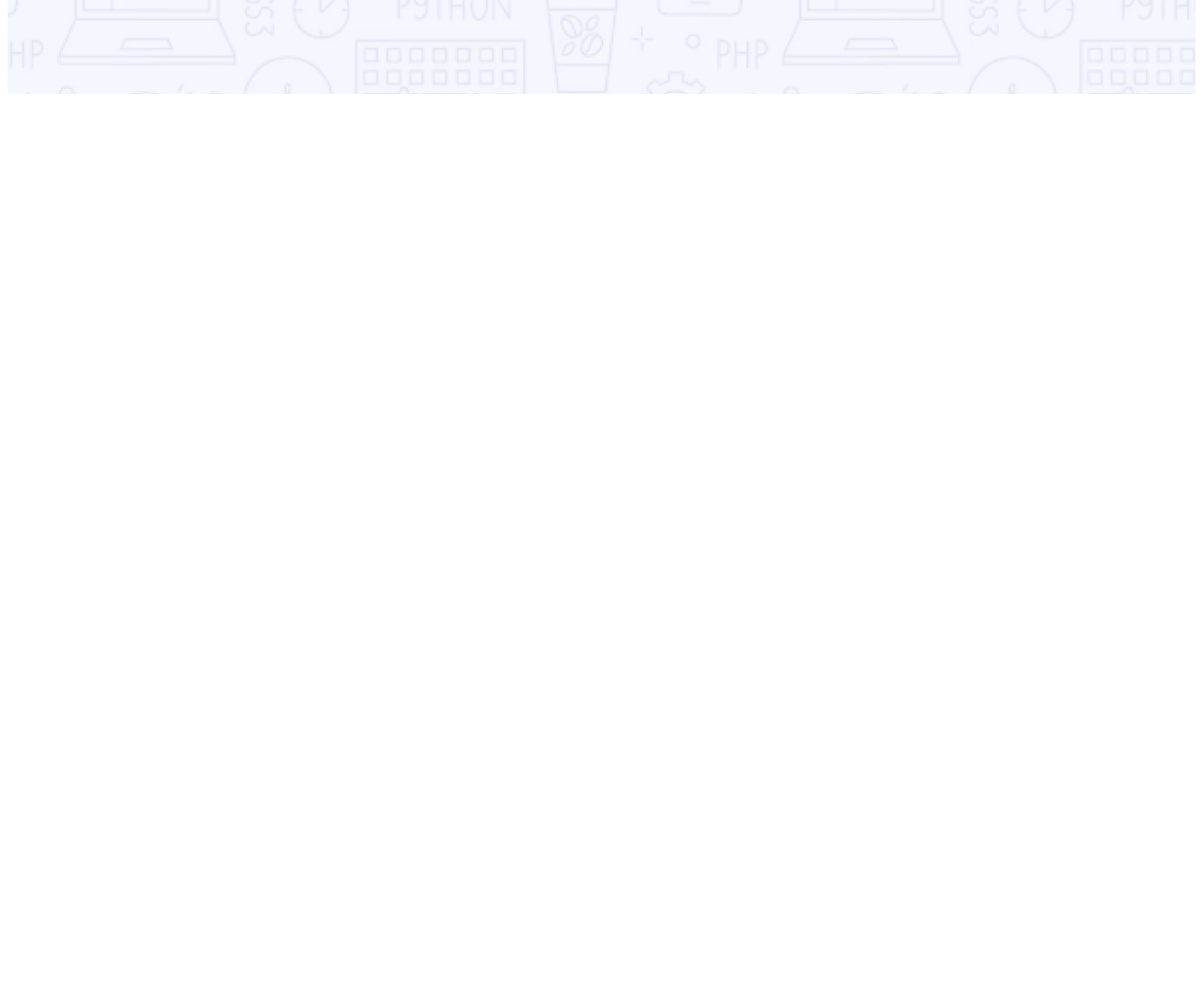
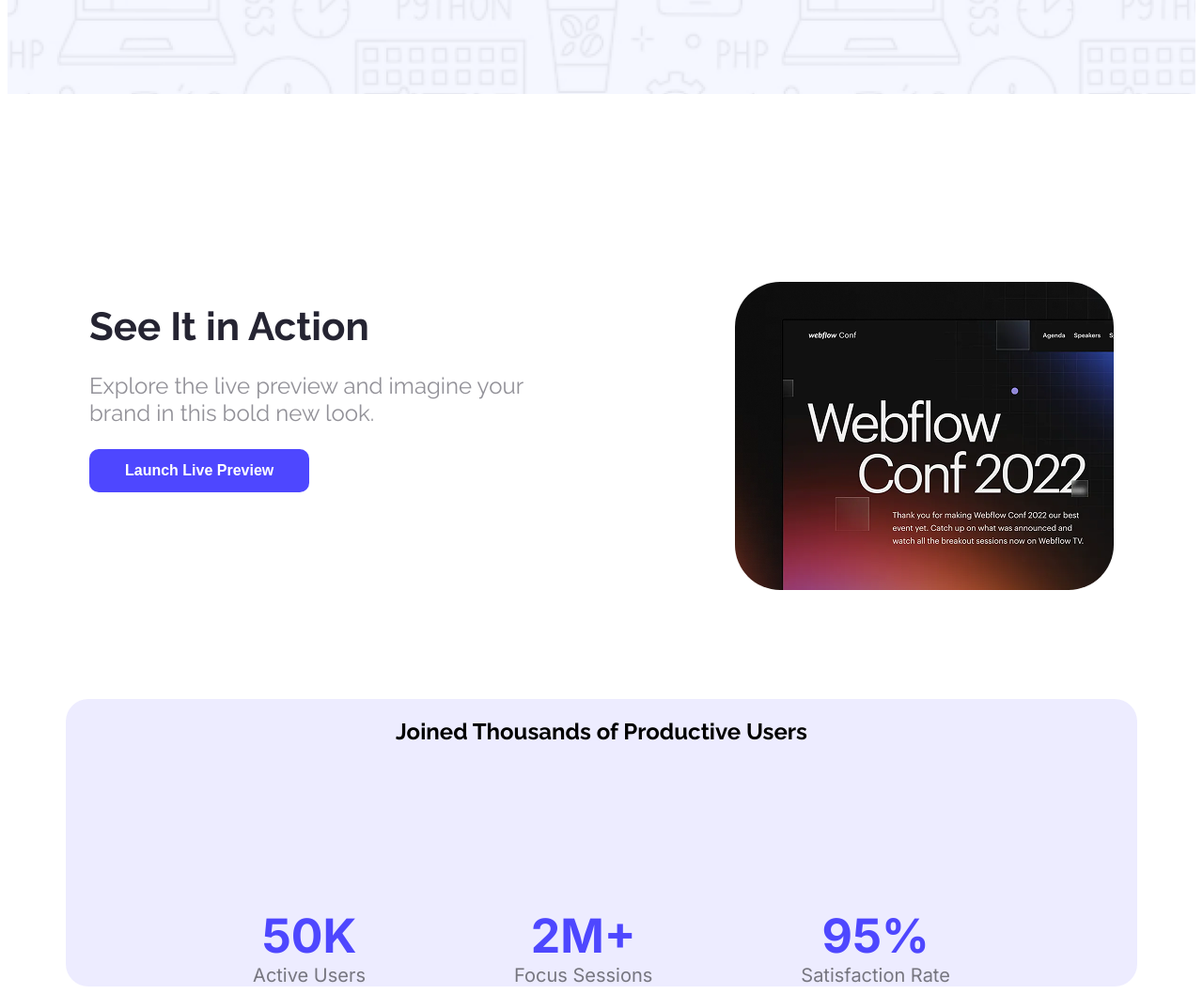
Before and after one commit to aashraful349/assignment01, a plain HTML site: page index.html in a window 1280 px wide. Shown: the part 606-1664 px from the top of the page at 94% size. Before the commit the page ends 906 px from the top, so only its background shows below. Drawn offline with Linux system fonts and the light colour scheme.

Commit message:
added productive info but there is still alignment issues

```diff
--- a/index.html
+++ b/index.html
@@ -22,11 +22,44 @@
             </button>
         </nav>
         <div class="banner">
-                <p class="banner-text raleway-normal">Cool Dark UI Template for <br> Webflow Agencies!</p>
-                <button class="button-design"><a class="anchor" href="https://www.youtube.com/">Stay Focused</a></button>
+            <p class="banner-text raleway-normal">Cool Dark UI Template for <br> Webflow Agencies!</p>
+            <button class="button-design"><a class="anchor" href="https://www.youtube.com/">Stay Focused</a></button>
         </div>
     </header>
     <main>
+        <section>
+            <div class="container">
+                <div class="action">
+                    <div class="action-text">
+                        <p class="title raleway-normal">See It in Action</p>
+                        <p class="sub-title raleway-normal">Explore the live preview and imagine your brand in this
+                            bold new
+                            look.</p>
+                        <button class="button-design"><a class="anchor" href="">Launch Live Preview</a></button>
+                    </div>
+                    <img class="welcomeimg" src="Assets\wc-mini.png" alt="Welcome Mini">
+                </div>
+                <div class="users">
+                    <h2 class="raleway-normal users-header">Joined Thousands of Productive Users</h2>
+                    <div class="activity">
+                        <div class="a-center">
+                            <p class="inter-normal ac-font">50K</p>
+                            <p class="inter-normal ac-font-sub">Active Users</p>
+                        </div>
+                        <div class="a-center">
+                            <p class="inter-normal ac-font">2M+</p>
+                            <p class="inter-normal ac-font-sub">Focus Sessions</p>
+                        </div>
+                        <div class="a-center">
+                            <p class="inter-normal ac-font">95%</p>
+                            <p class="inter-normal ac-font-sub">Satisfaction Rate</p>
+                        </div>
+                    </div>
+
+                </div>
+            </div>
+
+        </section>
 
     </main>
     <footer>
--- a/styles/style.css
+++ b/styles/style.css
@@ -10,7 +10,7 @@
     font-optical-sizing: auto;
     font-style: normal;
 }
-
+/* Header */
 .h-bg{
     background-image: url('../Assets/Hero-bg.png');
     background-size: cover;
@@ -60,3 +60,80 @@ nav {
     font-weight: bold;
     font-size: 65px;
 }
+
+/* main text style */
+
+.container{
+    display: flex;
+    flex-direction: column;
+    align-items: center;
+    justify-content: center;
+}
+
+.title{
+    font-weight: bold;
+    font-size: 42px;
+    color: #252432;
+    margin: 0px 0px 0px;
+}
+.sub-title{
+    font-size: 24px;
+    color: rgba(37, 36, 50, 0.5);
+
+}
+.action{
+    display: flex;
+    justify-content: space-evenly;
+    margin-bottom: 116px;
+}
+.welcomeimg{
+    width:403px;
+    height: 328px;
+    border-radius: 48px;
+}
+
+/* Activity */
+.activity{
+    display: flex;
+    justify-content: space-between;
+    align-items: center;
+    column-gap: 158px;
+}
+.ac-font{
+    font-weight: bold;
+    color: #4E47FF;
+    font-size: 50px;
+    margin: 0px 0px;
+}
+.ac-font-sub{
+    font-size: 20px;
+    color: rgba(0, 0, 0, 0.5);
+    margin: 0px 0px;
+}
+.a-center{
+    display: flex;
+    flex-direction: column;
+    align-items: center;
+}
+.users{
+    display: flex;
+    flex-direction: column;
+    align-items: center;
+    justify-content: space-between;
+    /* gap:10px; */
+    width: 1140px;
+    height: 306px;
+    background-color:rgba(78, 71, 255, 0.1);
+    border-radius: 24px;
+    gap: 0px;
+}
+.users-header{
+    margin-bottom: 0px;
+}
+.action-text{
+    margin-top: 23px;
+    margin-bottom: 23px;
+    padding-right: 170px;
+    width: 517px;
+    height: 203px;
+}
```
